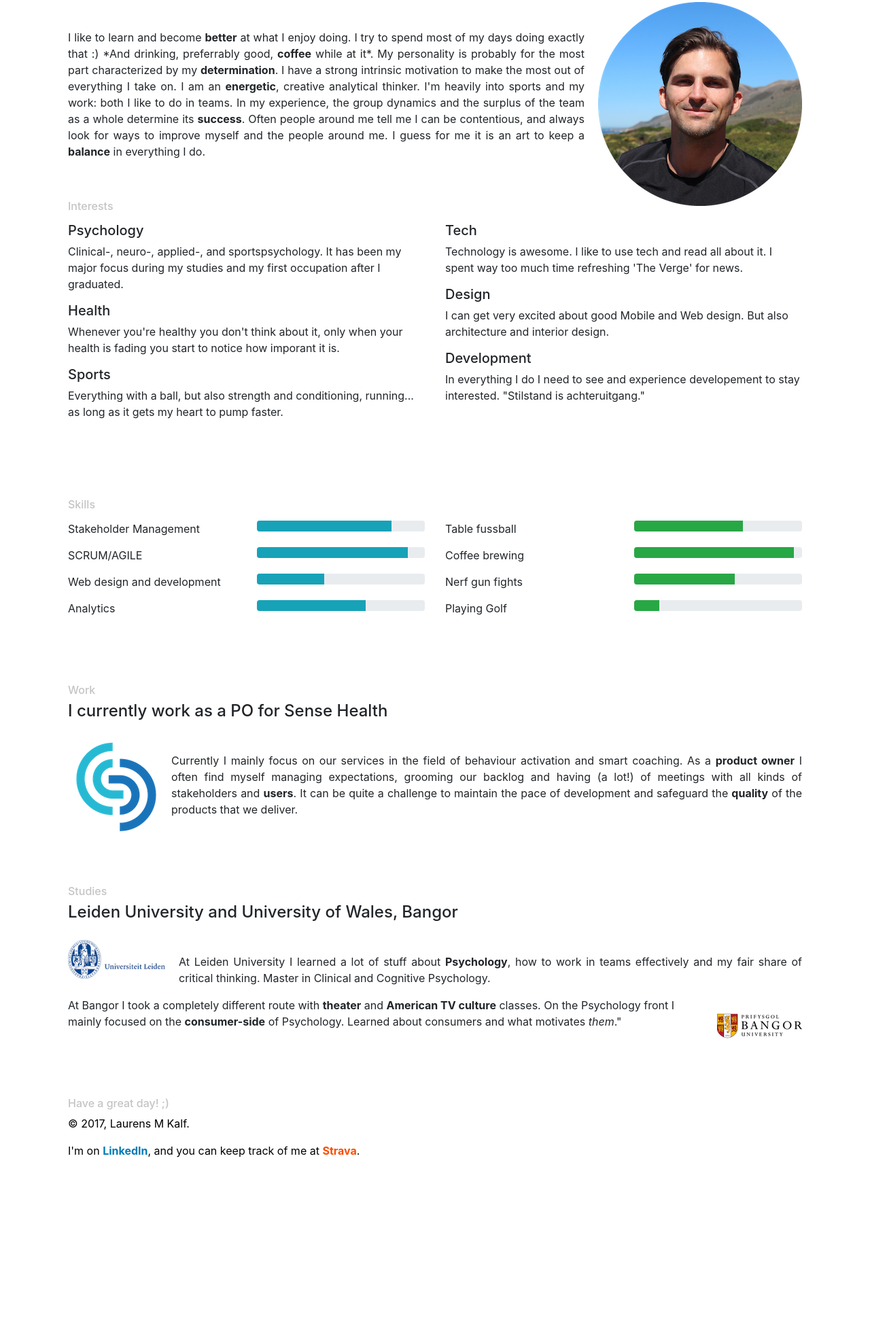
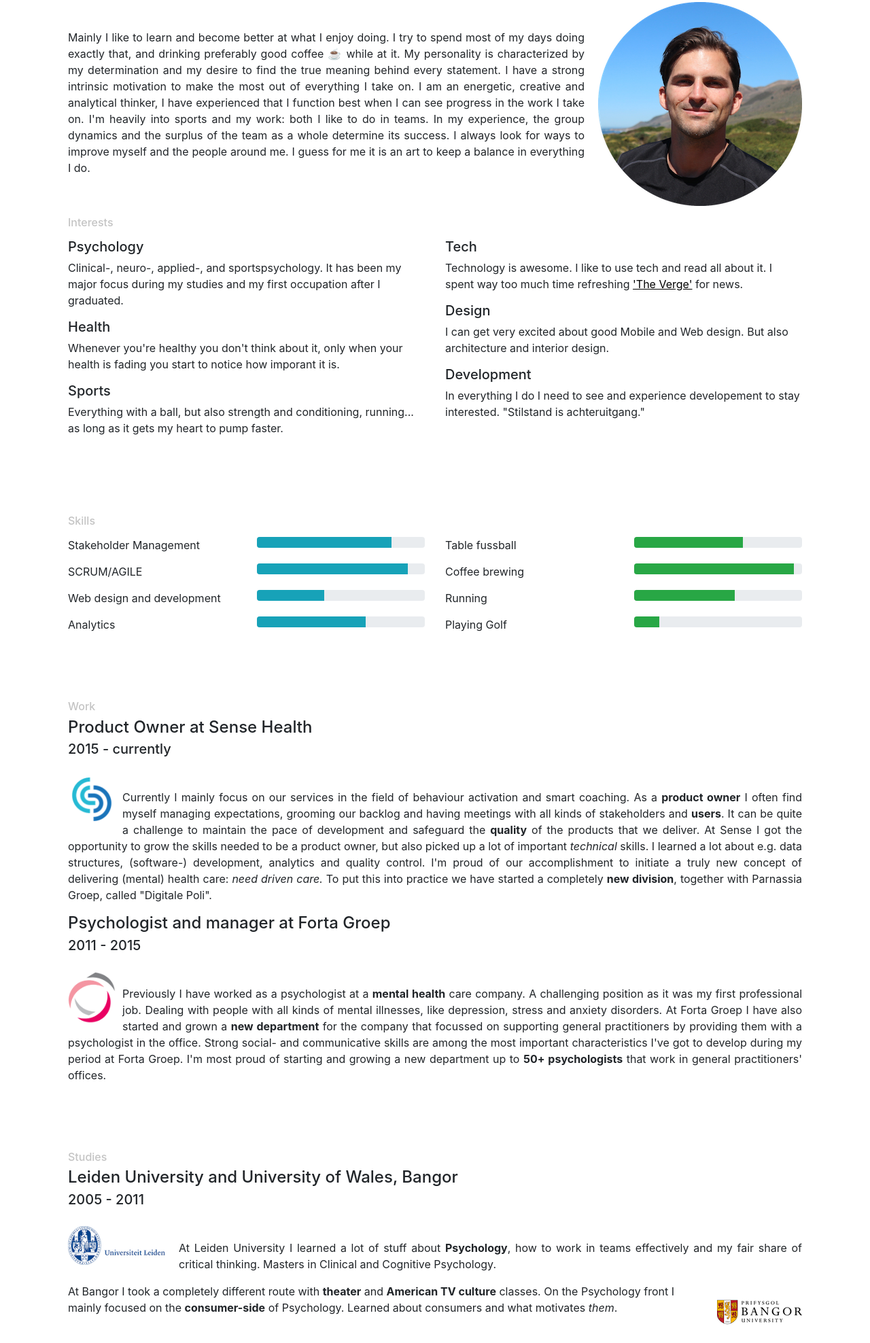
Before and after one commit to Laurensmarnixkalf/laurenskalf, a plain HTML site: page index.html in a window 1280 px wide. Shown: the part 348-2324 px from the top of the page at 68% size. Before the commit the page ends 2149 px from the top, so only its background shows below. Drawn offline with nearby package versions, Linux system fonts and the light colour scheme.

Commit message:
Cleaning up branch to work on new stuff, everything should be synced now between local and remote branch

```diff
--- a/css/lmk.css
+++ b/css/lmk.css
@@ -1,6 +1,9 @@
 h6 {
   color: rgba(20,20,20,.25);
+}
 
+h6 .darkgrey {
+  color: rgb(105,105,105);
 }
 
 .container {
@@ -69,6 +72,7 @@ h6 {
 
 .work img {
   float:left;
+  max-width: 80px;
   padding-top: 20px;
   padding-right: 10px;
 }
--- a/index.html
+++ b/index.html
@@ -22,13 +22,10 @@
 
         </script>
 
-        <!-- Latest compiled and minified Bootstrap CSS
-        <link rel="stylesheet" href="https://maxcdn.bootstrapcdn.com/bootstrap/3.3.7/css/bootstrap.min.css" integrity="sha384-BVYiiSIFeK1dGmJRAkycuHAHRg32OmUcww7on3RYdg4Va+PmSTsz/K68vbdEjh4u" crossorigin="anonymous"> -->
+        <!-- Latest compiled and minified Bootstrap CSS -->
         <link rel="stylesheet" type="text/css" href="css/bootstrap.min.css">
-
         <!-- Custom styles for Bootstrap template -->
         <link rel="stylesheet" type="text/css" href="css/lmk.css">
-
         <!-- jQuery (necessary for Bootstrap's JavaScript plugins) and my own mishaps :D  -->
         <script src="https://ajax.googleapis.com/ajax/libs/jquery/1.12.4/jquery.min.js"></script>
         <!-- Own JS file lmk2.js and Bootstrap's necessary JS file -->
@@ -44,30 +41,15 @@
       <div class="jumbotron" id="banner">
         <h3 id="headline">Laurens Marnix Kalf</h3>
         <br><br>
-
-        <p>Hi there, nice to see you! How are you doing?</p>
+        <p><i>Hi there, nice to see you! How are you doing?</i></p>
       </div>
 
         <!-- Intro about me :) -->
         <div class="introduction" id="introductionContainer">
-
           <h6>About</h6>
           <h3>My name is Laurens,</h3>
           <img src="img/IMG_1736_small_circular.png" class="image" id="fotoLaurens" title="Laurens Marnix Kalf">
-          <p>I like to learn and become <b>better</b> at what I enjoy doing.
-            I try to spend most of my days doing exactly that :)
-            *And drinking, preferrably good, <b>coffee</b> while at it*.
-            My personality is probably for the most part characterized by my <b>determination</b>.
-            I have a strong intrinsic motivation to make the most out of everything I take
-            on. I am an <b>energetic</b>, creative analytical thinker.
-            I'm heavily into sports and my work: both I like to do in teams.
-            In my experience, the group dynamics and the surplus of the team as a whole
-            determine its <b>success</b>.
-            Often people around me tell me I can be contentious,
-            and always look for ways to improve myself and the people
-            around me.
-            I guess for me it is an art to keep a <b>balance</b> in everything I do.</p>
-
+          <p>Mainly I like to learn and become better at what I enjoy doing. I try to spend most of my days doing exactly that, and drinking preferably good coffee ☕️ while at it. My personality is characterized by my determination and my desire to find the true meaning behind every statement. I have a strong intrinsic motivation to make the most out of everything I take on. I am an energetic, creative and analytical thinker, I have experienced that I function best when I can see progress in the work I take on. I'm heavily into sports and my work: both I like to do in teams. In my experience, the group dynamics and the surplus of the team as a whole determine its success. I always look for ways to improve myself and the people around me. I guess for me it is an art to keep a balance in everything I do.</p>
         </div>
 
       <!-- All topics of interests with explanations -->
@@ -87,7 +69,7 @@
 
         <div class="col-md-6" id="topics2">
           <h5 id='tech'>Tech</h5>
-            <p>Technology is awesome. I like to use tech and read all about it. I spent way too much time refreshing 'The Verge' for news.</p>
+            <p>Technology is awesome. I like to use tech and read all about it. I spent way too much time refreshing <a href="http://www.theverge.com" target="_blank" title="The Verge" style="color:black;"><u>'The Verge'</u></a> for news.</p>
 
           <h5 id='design'>Design</h5>
             <p>I can get very excited about good Mobile and Web design. But also architecture and interior design.</p>
@@ -137,7 +119,7 @@
       <div class="progress-bar bg-info" role="progressbar" style="width: 40%" aria-valuenow="40" aria-valuemin="0" aria-valuemax="100"></div>
       </div>
     </div>
-  <div class="col-sm">Nerf gun fights</div>
+  <div class="col-sm">Running</div>
     <div class="col-sm">
       <div class="progress">
       <div class="progress-bar bg-success" role="progressbar" style="width: 60%" aria-valuenow="60" aria-valuemin="0" aria-valuemax="100"></div>
@@ -161,38 +143,47 @@
     </div>
 
     <!-- What do I do for work?? :) -->
+    <!-- SENSE HEALTH -->
     <div class="work" id="workContainer">
       <h6>Work</h6>
-      <h4>I currently work as a PO for Sense Health</h4>
+      <h4>Product Owner at Sense Health</h4>
+      <h5>2015 - currently</h5>
+      <!-- <h6 style="color:rgb(105,105,105);"><i>2015 - currently</i></h6> -->
       <img src="img/sense_logo.png" class="image" id="logoSense" title="Sense Health">
       <p>Currently I mainly focus on our services in the field of behaviour activation and smart coaching.
         As a <b>product owner</b> I often find myself managing expectations, grooming our backlog and
-        having (a lot!) of meetings with all kinds of stakeholders and <b>users</b>.
+        having meetings with all kinds of stakeholders and <b>users</b>.
         It can be quite a challenge to maintain the pace of development and safeguard the <b>quality</b> of
-        the products that we deliver.</p>
+        the products that we deliver. At Sense I got the opportunity to grow the skills needed to be a product owner, but also picked up a lot of important <i>technical</i> skills. I learned a lot about e.g. data structures, (software-) development, analytics and quality control. I'm proud of our accomplishment to initiate a truly new concept of delivering (mental) health care: <i>need driven care.</i> To put this into practice we have started a completely <b>new division</b>, together with Parnassia Groep, called "Digitale Poli".</p>
 
+    <!-- FORTA GROEP -->
+      <h4>Psychologist and manager at Forta Groep</h4>
+      <h5>2011 - 2015</h5>
+      <img src="img/fg-logo.png" class="image" id="logoForta" title="Forta Groep">
+      <p>Previously I have worked as a psychologist at a <b>mental health</b> care company. A challenging position as it was my first professional job. Dealing with people with all kinds of mental illnesses, like depression, stress and anxiety disorders. At Forta Groep I have also started and grown a <b>new department</b> for the company that focussed on supporting general practitioners by providing them with a psychologist in the office. Strong social- and communicative skills are among the most important characteristics I've got to develop during my period at Forta Groep. I'm most proud of starting and growing a new department up to <b>50+ psychologists</b> that work in general practitioners' offices.</p>
     </div>
 
     <!-- What I studied for. -->
 <div class="study" id="studyContainer">
   <h6>Studies</h6>
         <div class="leiden" id="leidenContainer">
-        <h4>Leiden University and University of Wales, Bangor</h3>
+        <h4>Leiden University and University of Wales, Bangor</h4>
+        <h5>2005 - 2011</h5>
           <img src="img/leiden.png" class="image" id="logoLeiden" title="Leiden University">
-            <p>At Leiden University I learned a lot of stuff about <b>Psychology</b>, how to work in teams effectively and my fair share of critical thinking. Master in Clinical and Cognitive Psychology.
+            <p>At Leiden University I learned a lot of stuff about <b>Psychology</b>, how to work in teams effectively and my fair share of critical thinking. Masters in Clinical and Cognitive Psychology.
             </p>
         </div>
     <div class="bangor" id="bangorContainer">
       <!-- <h4>University of Wales, Bangor</h3> -->
         <img src="img/bangor.png" class="image" id="logoBangor" title="Bangor University">
-          <p>At Bangor I took a completely different route with <b>theater</b> and <b>American TV culture</b> classes. On the Psychology front I mainly focused on the <b>consumer-side</b> of Psychology. Learned about consumers and what motivates <i>them</i>."
+          <p>At Bangor I took a completely different route with <b>theater</b> and <b>American TV culture</b> classes. On the Psychology front I mainly focused on the <b>consumer-side</b> of Psychology. Learned about consumers and what motivates <i>them</i>.
           </p>
   </div>
 </div>
       <!-- Footer, also called, voetje ;) get in touch -->
       <footer class="footer" id="voetje">
         <h6>Have a great day! ;)</h6>
-        <p>&copy; 2017, Laurens M Kalf.</p><p>I'm on <a href = "http://www.linkedin.com/in/laurenskalf" class="linkedin" title="LinkedIN" target="_blank">LinkedIn</a>, and you can keep track of me at <a href = "https://www.strava.com/athletes/
+        <p>- 2018, Laurens M Kalf.</p><p>I'm on <a href = "http://www.linkedin.com/in/laurenskalf" class="linkedin" title="LinkedIN" target="_blank">LinkedIn</a>, and you can keep track of me at <a href = "https://www.strava.com/athletes/
 laurensmarnixkalf" id="strava" class="strava" title="Strava" target="_blank">Strava</a>.
         </p>
       </footer>
```
Also changed, not shown: img/fg-logo.png (added), img/logo-fortagroep.svg (added).
